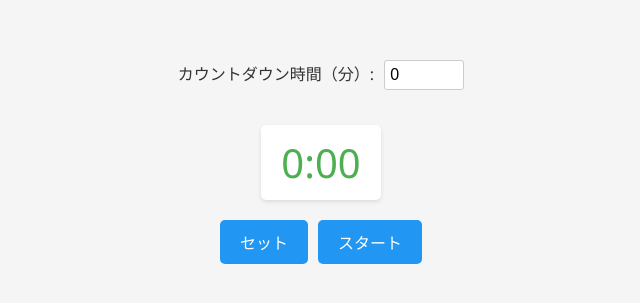
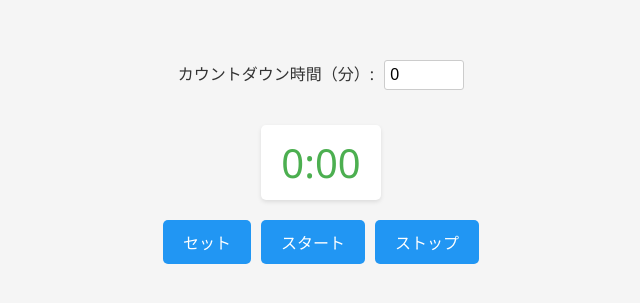
Before and after one commit to reo-asuka/timer_app, a Vue app: page / in a window 1280 px wide. Shown: the part 231-534 px from the top of the page, without its empty margins (319-959 px from the left). Built offline with nearby package versions, Linux system fonts and the light colour scheme.

Commit message:
ストップ機能の実装

```diff
--- a/src/App.vue
+++ b/src/App.vue
@@ -8,6 +8,7 @@
     <div class="controls">
       <button @click="setTime">セット</button>
       <button @click="startTimer">スタート</button>
+      <button @click="stopTimer">ストップ</button>
     </div>
   </div>
 </template>
@@ -36,6 +37,12 @@ function startTimer() {
     }
   }, 1000);    //1000と書くことで、1秒ごとに動くようになる
 }
+
+function stopTimer() {
+  clearInterval(timerId.value);   //clearInterval()はJavaScriptで使う関数、動作を繰り返し実行しているのを止めるために使用
+  timerId.value = null;
+}
+
 </script>
 
 <style>
```
